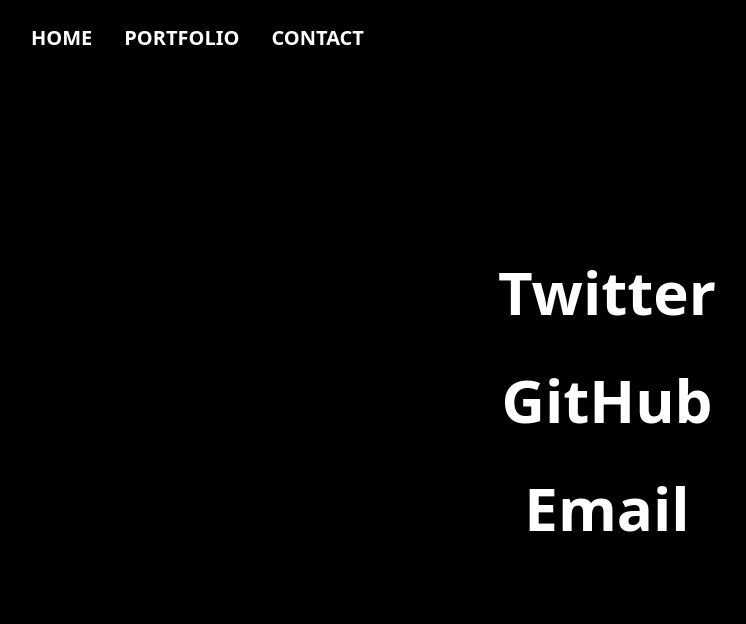
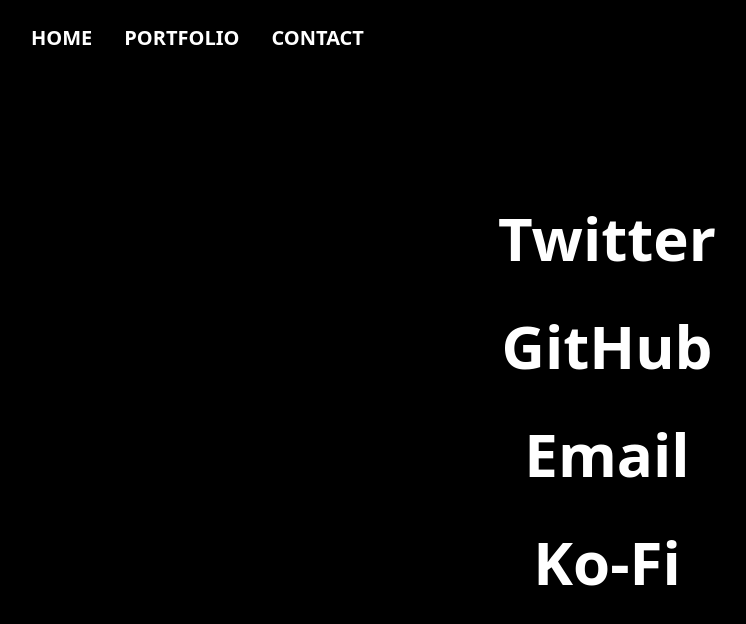
Before and after one commit to Neddoo/neddo.dev, a Next.js app: page /contact in a window 1280 px wide. Shown: the top 624 px of the page, without its empty margins (33-779 px from the left). Built offline with nearby package versions, Linux system fonts and the light colour scheme.

Commit message:
Added Ko-Fi button

```diff
--- a/pages/contact.tsx
+++ b/pages/contact.tsx
@@ -18,6 +18,8 @@
       <a href="https://github.com/Neddoo" target="_blank" className="fadeIn text-6xl text-center flex-start text-white font-bold py-2 px-4 mt-10 transition duration-300 ease-in-out hover:bg-white hover:text-black transform hover:translate-y-1 hover:scale-110"><i className="fab fa-github"></i> GitHub</a>
       <br></br><br></br><br></br>
       <a href="mailto:me@neddo.dev" target="_blank" className="fadeIn text-6xl text-center flex-start text-white font-bold py-2 px-4 mt-10 transition duration-300 ease-in-out hover:bg-white hover:text-black transform hover:translate-y-1 hover:scale-110"><i className="fas fa-envelope-square"></i> Email</a>
+      <br></br><br></br><br></br>
+      <a href="https://ko-fi.com/neddo" target="_blank" className="fadeIn text-6xl text-center flex-start text-white font-bold py-2 px-4 mt-10 transition duration-300 ease-in-out hover:bg-white hover:text-black transform hover:translate-y-1 hover:scale-110"><i className="fas fa-coffee"></i> Ko-Fi</a>
     </div>
   )
 }
```
